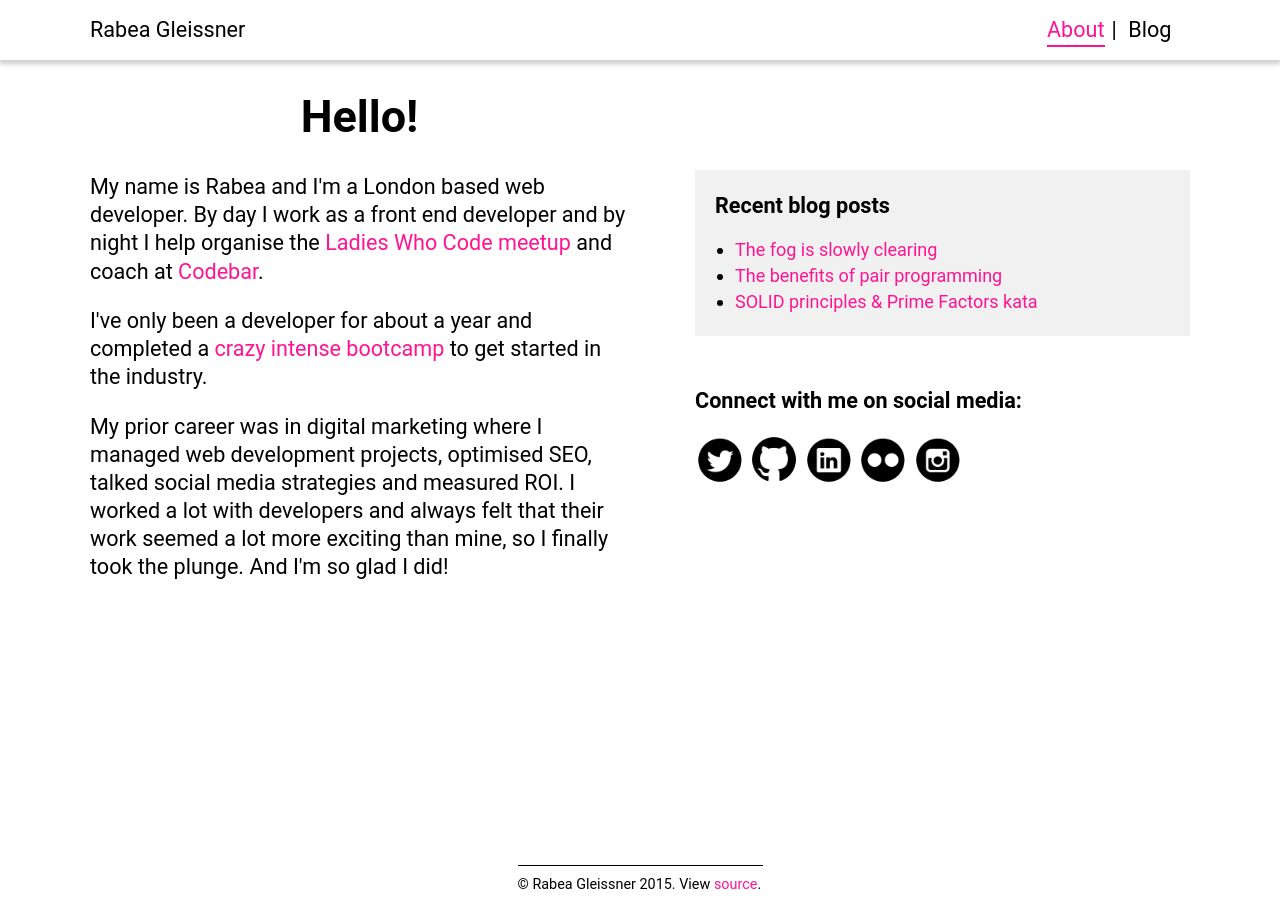
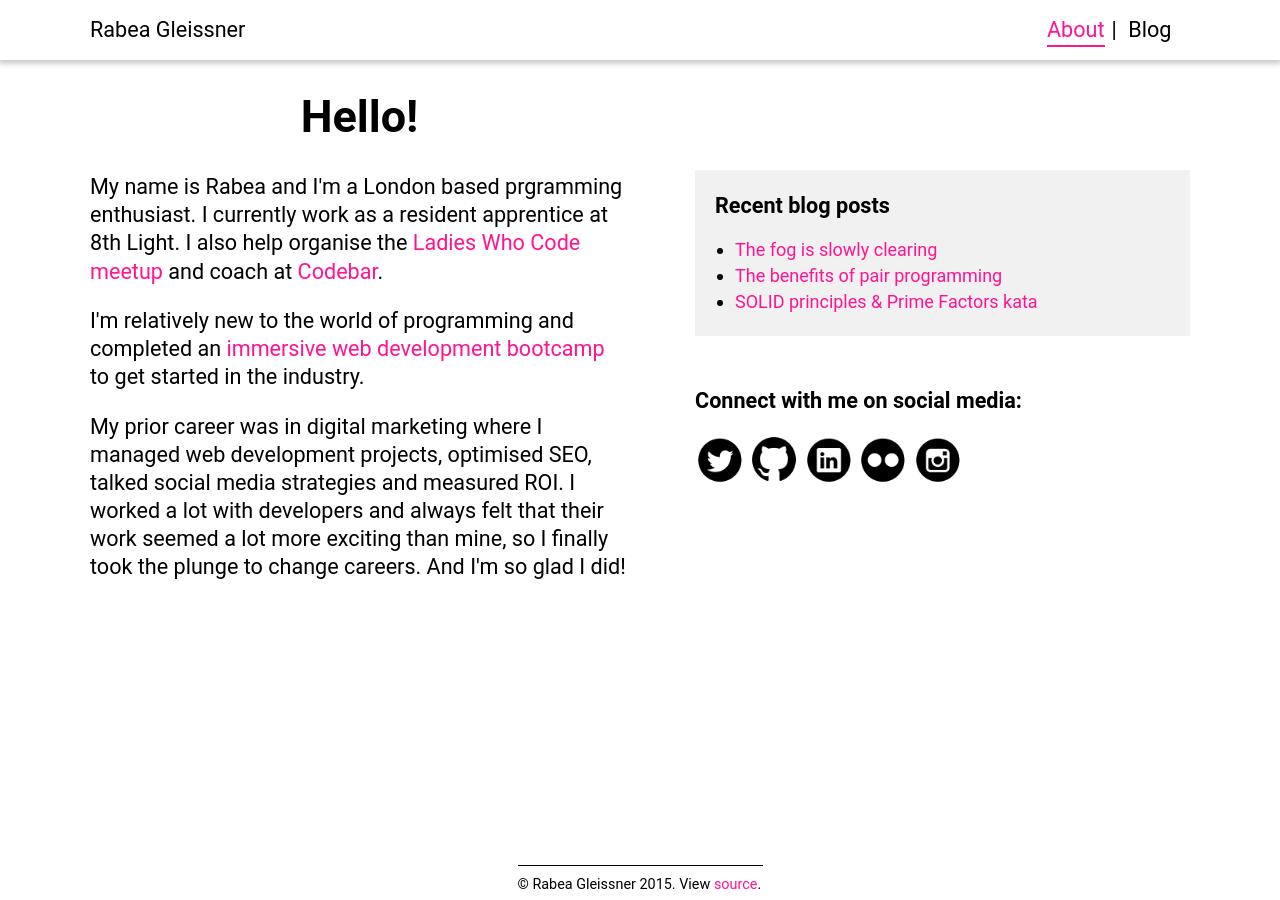
Before and after one commit to RabeaGleissner/RabeaGleissner.github.io, a Jekyll site: the page built from index.html, in a window 1280 px wide. Built offline with Jekyll 4.4.1, drawn with Linux system fonts in a browser that asks for light colours.

Commit message:
update about text

```diff
--- a/index.html
+++ b/index.html
@@ -4,7 +4,7 @@ layout: home
 
 <div class="about-text">
   <h1>Hello!</h1>
-  <p>My name is Rabea and I'm a London based web developer. By day I work as a front end developer and by night I help organise the <a href="http://www.meetup.com/Ladies-Who-Code-UK/" target="_blank">Ladies Who Code meetup</a> and coach at <a href="https://codebar.io/" target="_blank">Codebar</a>.</p>
-  <p>I've only been a developer for about a year and completed a <a href="https://rabeameetscode.wordpress.com/" target="_blank">crazy intense bootcamp</a> to get started in the industry.</p>
-  <p>My prior career was in digital marketing where I managed web development projects, optimised SEO, talked social media strategies and measured ROI. I worked a lot with developers and always felt that their work seemed a lot more exciting than mine, so I finally took the plunge. And I'm so glad I did!</p>
+  <p>My name is Rabea and I'm a London based prgramming enthusiast. I currently work as a resident apprentice at 8th Light. I also help organise the <a href="http://www.meetup.com/Ladies-Who-Code-UK/" target="_blank">Ladies Who Code meetup</a> and coach at <a href="https://codebar.io/" target="_blank">Codebar</a>.</p>
+  <p>I'm relatively new to the world of programming and completed an <a href="https://rabeameetscode.wordpress.com/" target="_blank">immersive web development  bootcamp</a> to get started in the industry.</p>
+  <p>My prior career was in digital marketing where I managed web development projects, optimised SEO, talked social media strategies and measured ROI. I worked a lot with developers and always felt that their work seemed a lot more exciting than mine, so I finally took the plunge to change careers. And I'm so glad I did!</p>
 </div>
```
